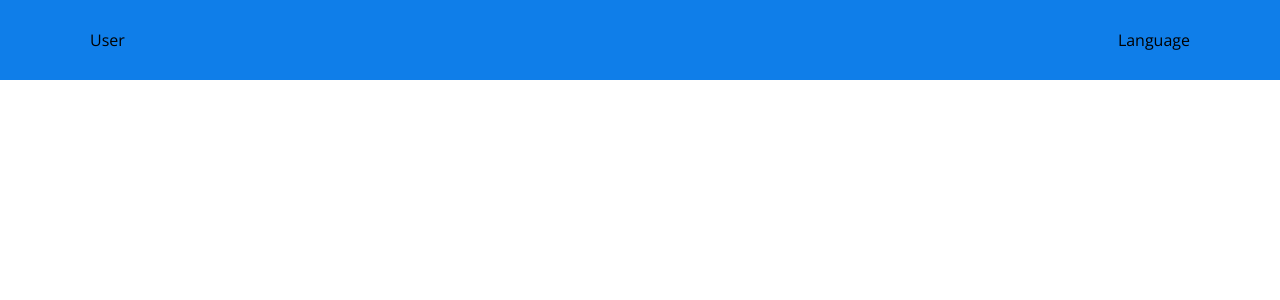
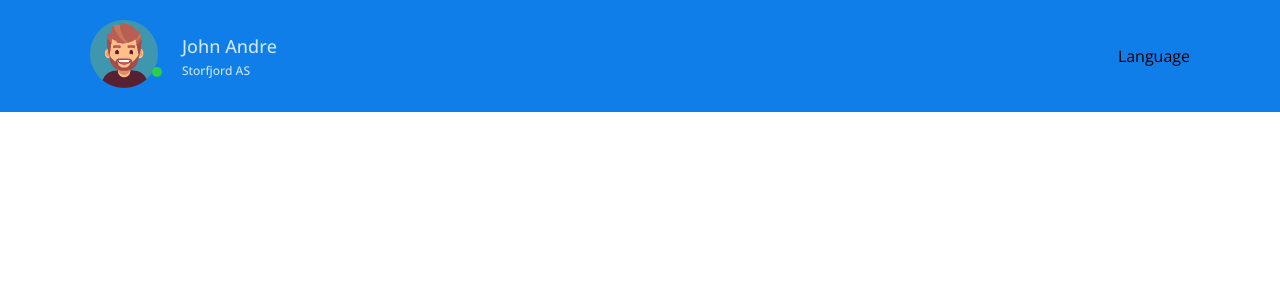
Before and after one commit to nhatkytran/123-fakturera-pricelist, a React (Vite) app: page / in a window 1280 px wide. Shown: the top 300 px of the page. Built offline with nearby package versions, Linux system fonts and the light colour scheme.

Commit message:
Implement user display

```diff
--- a/src/features/layout/components/Header/Header.jsx
+++ b/src/features/layout/components/Header/Header.jsx
@@ -1,3 +1,4 @@
+import UserDisplay from './components/UserDisplay';
 import styles from './Header.module.css';
 
 /** Header component. */
@@ -5,7 +6,7 @@ export default function Header() {
   return (
     <div className={styles.headerContainer}>
       <header className={styles.header}>
-        <div>User</div>
+        <UserDisplay />
         <div>Language</div>
       </header>
     </div>
--- a/src/features/layout/components/Header/Header.module.css
+++ b/src/features/layout/components/Header/Header.module.css
@@ -2,7 +2,7 @@
   display: flex;
   align-items: center;
   justify-content: center;
-  height: 80px;
+  height: 112px;
   background-color: var(--main-dark-blue);
 }
 
--- /dev/null
+++ b/src/features/layout/components/Header/components/UserDisplay/UserDisplay.jsx
@@ -0,0 +1,17 @@
+import styles from './UserDisplay.module.css';
+
+/** User display component. */
+export default function UserDisplay() {
+  return (
+    <div className={styles.container}>
+      <div className={styles.imageContainer}>
+        <img className={styles.image} src="/images/user.png" alt="User" />
+        <span className={styles.statusPoint} />
+      </div>
+      <div className={styles.infoContainer}>
+        <p className={styles.name}>John Andre</p>
+        <p className={styles.company}>Storfjord AS</p>
+      </div>
+    </div>
+  );
+}
--- /dev/null
+++ b/src/features/layout/components/Header/components/UserDisplay/UserDisplay.module.css
@@ -0,0 +1,50 @@
+.container {
+  display: flex;
+  align-items: center;
+  gap: var(--spacing-3xl);
+  position: relative;
+}
+
+.imageContainer {
+  position: relative;
+}
+
+.image {
+  --image-size: 68px;
+  width: var(--image-size);
+  height: var(--image-size);
+  object-fit: cover;
+  object-position: center;
+}
+
+.statusPoint {
+  --point-size: 10px;
+  width: var(--point-size);
+  height: var(--point-size);
+  background-color: var(--main-light-green);
+  border-radius: 50%;
+  position: absolute;
+  right: -4px;
+  bottom: 16px;
+}
+
+.infoContainer {
+  display: flex;
+  flex-direction: column;
+  gap: var(--spacing-sm);
+}
+
+.name,
+.company {
+  color: var(--main-white);
+  font-weight: 500;
+  opacity: 80%;
+}
+
+.name {
+  font-size: var(--font-size-xl);
+}
+
+.company {
+  font-size: var(--font-size-base);
+}
--- /dev/null
+++ b/src/features/layout/components/Header/components/UserDisplay/index.js
@@ -0,0 +1,3 @@
+import UserDisplay from './UserDisplay';
+
+export default UserDisplay;
--- a/src/shared/styles/index.css
+++ b/src/shared/styles/index.css
@@ -25,6 +25,8 @@
   --main-white: #ffffff;
   --main-black: #000000;
   --main-dark-blue: #0f7ee9;
+  --main-dark-green: #03d029;
+  --main-light-green: #2bce49;
 }
 
 *,
```
Also changed, not shown: public/images/user.png (added).
